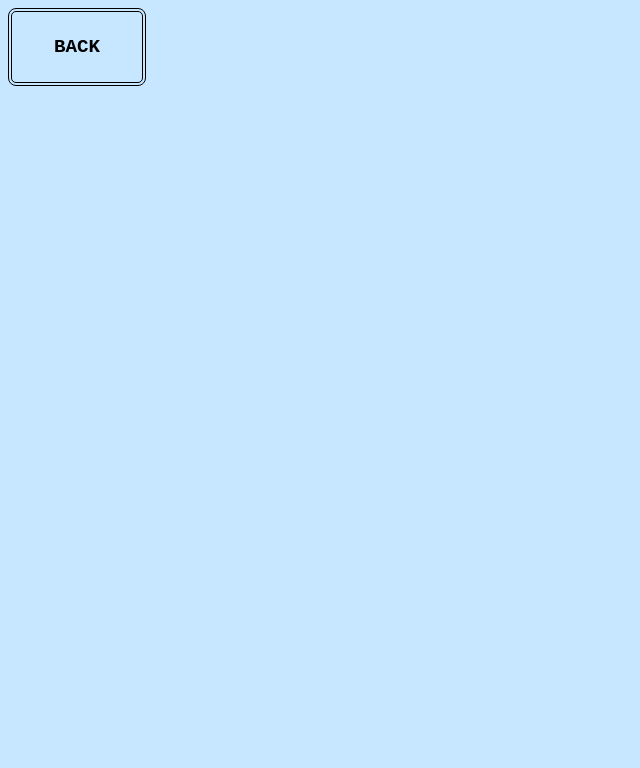
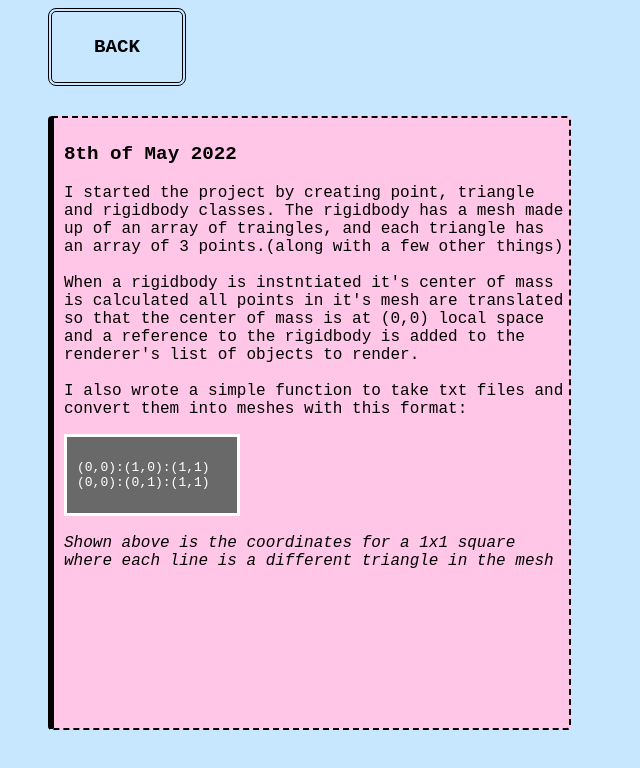
Before and after one commit to droshux/droshux.github.io, a plain HTML site: page devlogRigidbodies.html in a window 1280 px wide. Shown: the whole page, without its empty margins (0-640 px from the left). Drawn offline with Linux system fonts and the light colour scheme.

Commit message:
Added much of the first day of the devlog to the devlog page (as well as other small fixes)

```diff
--- a/devlogRigidbodies.html
+++ b/devlogRigidbodies.html
@@ -12,5 +12,27 @@
             <p class="devlogButtonTXT"><b>BACK</b></p>
         </div>
     </a>
+    <div class="devlogDay">
+        <p style="font-size:larger"><b>8th of May 2022</b></p>
+        <p>
+            I started the project by creating point, triangle and rigidbody classes.
+            The rigidbody has a mesh made up of an array of traingles, and each triangle has an array of 3 points.(along with a few other things)
+            <br /><br />
+            When a rigidbody is instntiated it's center of mass is calculated all points in it's mesh are translated so that the center of mass is at (0,0)
+            local space and a reference to the rigidbody is added to the renderer's list of objects to render.
+            <br /><br />
+            I also wrote a simple function to take txt files and convert them into meshes with this format:
+            <div style="
+    background-color: dimgrey;
+    color: #FFFFFF;
+    padding: 10px;
+    width:150px;
+    border-style:solid;
+    "><pre>(0,0):(1,0):(1,1)
+(0,0):(0,1):(1,1)</pre></div>
+
+            <br /><i>Shown above is the coordinates for a 1x1 square where each line is a different triangle in the mesh</i>
+        </p>
+    </div>
 </body>
 </html>
--- a/style.css
+++ b/style.css
@@ -48,6 +48,10 @@ div.projectListItem {
 h4.projectListItemHeader {
     margin: 3px;
 }
+a.githubLink {
+    text-decoration: none;
+    font-size: larger;
+}
 
 img.projectPicture {
     width: 400px;
@@ -75,6 +79,7 @@ div.devlogButton {
     padding: 5px;
     text-align: center;
     display: table;
+    margin-left: 40px;
 }
 
 p.devlogButtonTXT {
@@ -86,6 +91,24 @@ div.devlogButton:hover {
     background-color: #B2CFE5;
 }
 
+div.devlogDay {
+    background-color: #FFC6E7;
+    border-width: 2px;
+    border-style: dashed;
+    border-left-width: 6px;
+    border-left-style: solid;
+    border-top-left-radius: 0px;
+    border-bottom-left-radius: 0px;
+    border-radius: 4px;
+    width: 500px;
+    min-height: 600px;
+    padding: 5px;
+    margin: 30px;
+    padding-left: 10px;
+    margin-left: 40px;
+    overflow-wrap: break-word;
+}
+
 @keyframes spinUP {
     100% {transform: rotate(180deg)}
 }
```
Also changed, not shown: index.html (+4 -5 lines).
